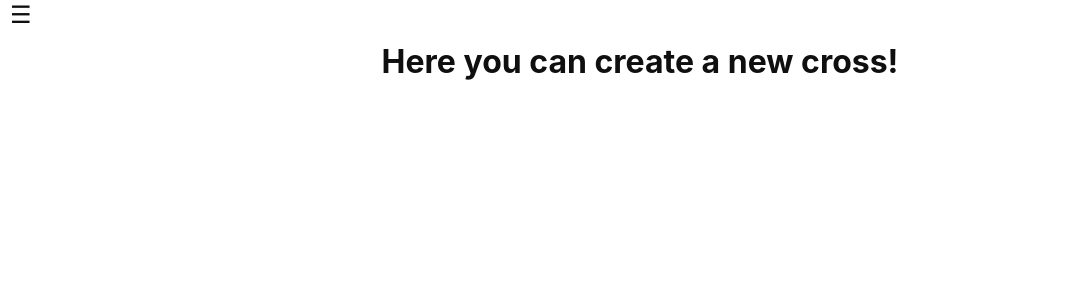
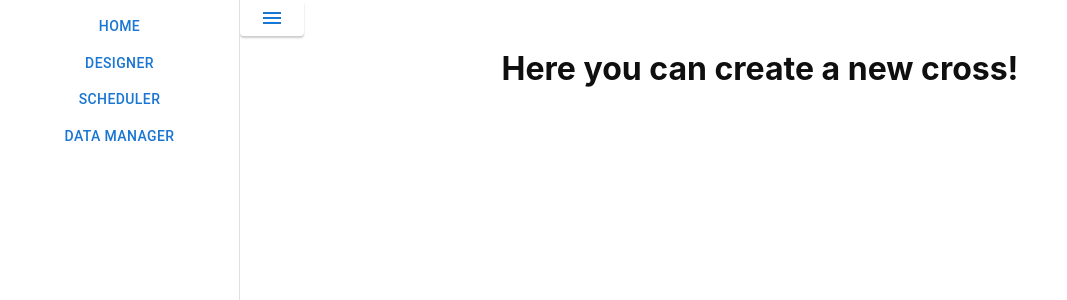
Before and after one commit to worm-world/worm-world, a React (Vite) app: page /cross-designer in a window 1280 px wide. Shown: the top 300 px of the page, without its empty margins (0-1067 px from the left). Built offline with nearby package versions, Linux system fonts and the light colour scheme.

Commit message:
feat: using Material UI component for sidenav

```diff
--- a/package.json
+++ b/package.json
@@ -16,6 +16,10 @@
     "lint": "npx eslint 'src/**/*.{js,jsx,ts,tsx}' --fix && cd src-tauri && cargo clippy --fix --allow-dirty --allow-staged"
   },
   "dependencies": {
+    "@emotion/react": "^11.10.5",
+    "@emotion/styled": "^11.10.5",
+    "@mui/icons-material": "^5.10.14",
+    "@mui/material": "^5.10.14",
     "@tauri-apps/api": "^1.1.0",
     "react": "^18.2.0",
     "react-dom": "^18.2.0",
--- a/src/App.tsx
+++ b/src/App.tsx
@@ -5,13 +5,13 @@ import Import from './pages/import';
 import Home from './pages/home';
 import CrossPage from './pages/crossPage';
 import Paths from './routes/frontend';
-import Layout from './layout'
+import Layout from './components/layout/layout';
 
 function App(): JSX.Element {
   return (
     <Router>
       <Routes>
-          <Route path="/" element={<Layout />}>
+        <Route path='/' element={<Layout />}>
           <Route index element={<Home />} />
           <Route path={Paths.CrossDesignerPath} element={<CrossPage />} />
           <Route path={Paths.HomePath} element={<Home />} />
--- a/src/components/Navbar.tsx
+++ /dev/null
@@ -1,27 +0,0 @@
-import {Link} from 'react-router-dom'
-import Paths from '../routes/frontend';
-
-function Navbar(): JSX.Element {
-  return (
-      <nav id='navbar'>
-        <div id='title'>
-        <Link to={Paths.HomePath}>
-          WormWorld
-         </Link>
-        </div>
-        <div id='nav-items'>
-          <Link to={Paths.CrossDesignerPath}>
-            <div className='nav-item'>Designer</div>
-          </Link>
-          <Link to={Paths.TodoPath}>
-            <div className='nav-item'>Scheduler</div>
-          </Link>
-          <Link to={Paths.ImportPath}>
-            <div className='nav-item'>Data Manager</div>
-          </Link>
-        </div>
-      </nav>
-  );
-};
-
-export default Navbar;
--- /dev/null
+++ b/src/components/layout/layout.css
@@ -0,0 +1,11 @@
+#layout {
+    display: flex;
+}
+
+main {
+    flex-grow: 1;
+}
+
+#sidenav-toggle {
+
+}
--- /dev/null
+++ b/src/components/layout/layout.tsx
@@ -0,0 +1,24 @@
+import { useState } from 'react';
+import { Outlet } from 'react-router-dom';
+import SideNav from '../sideNav/sideNav';
+import { Box, Button } from '@mui/material';
+import './layout.css';
+import MenuIcon from '@mui/icons-material/Menu';
+
+const drawerWidth = 240;
+
+export default function Layout(): JSX.Element {
+  const [sideNavIsOpen, setsideNavIsOpen] = useState<boolean>(true);
+  const toggleNavbar = (): void => setsideNavIsOpen(!sideNavIsOpen);
+  return (
+    <>
+      <SideNav drawerWidth={drawerWidth} isOpen={sideNavIsOpen} />
+      <main style={{ marginLeft: sideNavIsOpen ? drawerWidth : 0 }}>
+        <Button id='sidenav-toggle' onClick={toggleNavbar}>
+          <MenuIcon />
+        </Button>
+        <Outlet />
+      </main>
+    </>
+  );
+}
--- /dev/null
+++ b/src/components/sideNav/sideNav.css
@@ -0,0 +1,4 @@
+#sidenav-list {
+    display: flex;
+    flex-direction: column;
+}
--- /dev/null
+++ b/src/components/sideNav/sideNav.tsx
@@ -0,0 +1,62 @@
+import { Link } from 'react-router-dom';
+import Paths from '../../routes/frontend';
+import { List, Drawer, Button } from '@mui/material';
+import './sideNav.css';
+
+interface SideNavProps {
+  isOpen: boolean;
+  drawerWidth: number;
+}
+
+function SideNav(props: SideNavProps): JSX.Element {
+  return (
+    <>
+      <Drawer
+        sx={{
+          width: props.drawerWidth,
+          flexShrink: 0,
+          '& .MuiDrawer-paper': {
+            width: props.drawerWidth,
+            boxSizing: 'border-box',
+          },
+        }}
+        variant='persistent'
+        anchor='left'
+        open={props.isOpen}
+      >
+        <List id='sidenav-list'>
+          <Button
+            className='sidenav-button'
+            component={Link}
+            to={Paths.HomePath}
+          >
+            Home
+          </Button>
+          <Button
+            className='sidenav-button'
+            component={Link}
+            to={Paths.CrossDesignerPath}
+          >
+            Designer
+          </Button>
+          <Button
+            className='sidenav-button'
+            component={Link}
+            to={Paths.TodoPath}
+          >
+            Scheduler
+          </Button>
+          <Button
+            className='sidenav-button'
+            component={Link}
+            to={Paths.ImportPath}
+          >
+            Data Manager
+          </Button>
+        </List>
+      </Drawer>
+    </>
+  );
+}
+
+export default SideNav;
--- a/src/layout.tsx
+++ /dev/null
@@ -1,19 +0,0 @@
-import React, {useState} from "react";
-import { Outlet } from 'react-router-dom'
-import Navbar from "./components/Navbar";
-
-export default function Layout(): JSX.Element {
-    const [navbarIsOpen, setNavbarIsOpen] = useState<Boolean>(false);
-    const toggleNavbar = () => setNavbarIsOpen(!navbarIsOpen);
-    return (
-        <div id='layout'>
-            <div id='navbar-view' style={{width: navbarIsOpen ? '20%' : '0%'}}>
-                <Navbar />
-            </div>
-            <div id="page-view" style={{width: navbarIsOpen ? '80%' : '100%'}}>
-                <button id='nav-button' onClick={toggleNavbar}>{'\u2630'}</button>
-                <Outlet />
-            </div>
-        </div>
-    );
-}
--- a/src/style.css
+++ b/src/style.css
@@ -104,43 +104,6 @@ html, body, #root {
   padding: 0;
 }
 
-#layout {
-  background-color: white;
-  display: flex;
-  height: 100%;
-}
-
-#navbar {
-  top: 0;
-  position: sticky;
-  overflow-x: hidden;
-  background-color: whitesmoke;
-  height: 100vh;
-}
-
-.nav-item {
-  margin: 0px 20px 0px 20px;
-  padding: 2px 20px 2px 40px;
-  border-radius: 10px;
-}
-
-.nav-item:hover {
-  background-color: lemonchiffon;
-}
-
-#nav-button {
-  border: none;
-  box-shadow: none;
-  font-size: x-large;
-  padding: 0px 10px;
-  position: sticky;
-  top: 0;
-}
-
-#nav-items {
-  margin-top: 50px;
-}
-
 #title {
   padding: 20px 20px 2px 20px;
   font-size: 30px;
```
Also changed, not shown: src/components/layout/layoutTests.tsx (added), src/components/sideNav/sideNavTests.tsx (added), 1 other file (tests, documents, lock files or other folders). Lines whose indentation alone changed are shown as unchanged.
